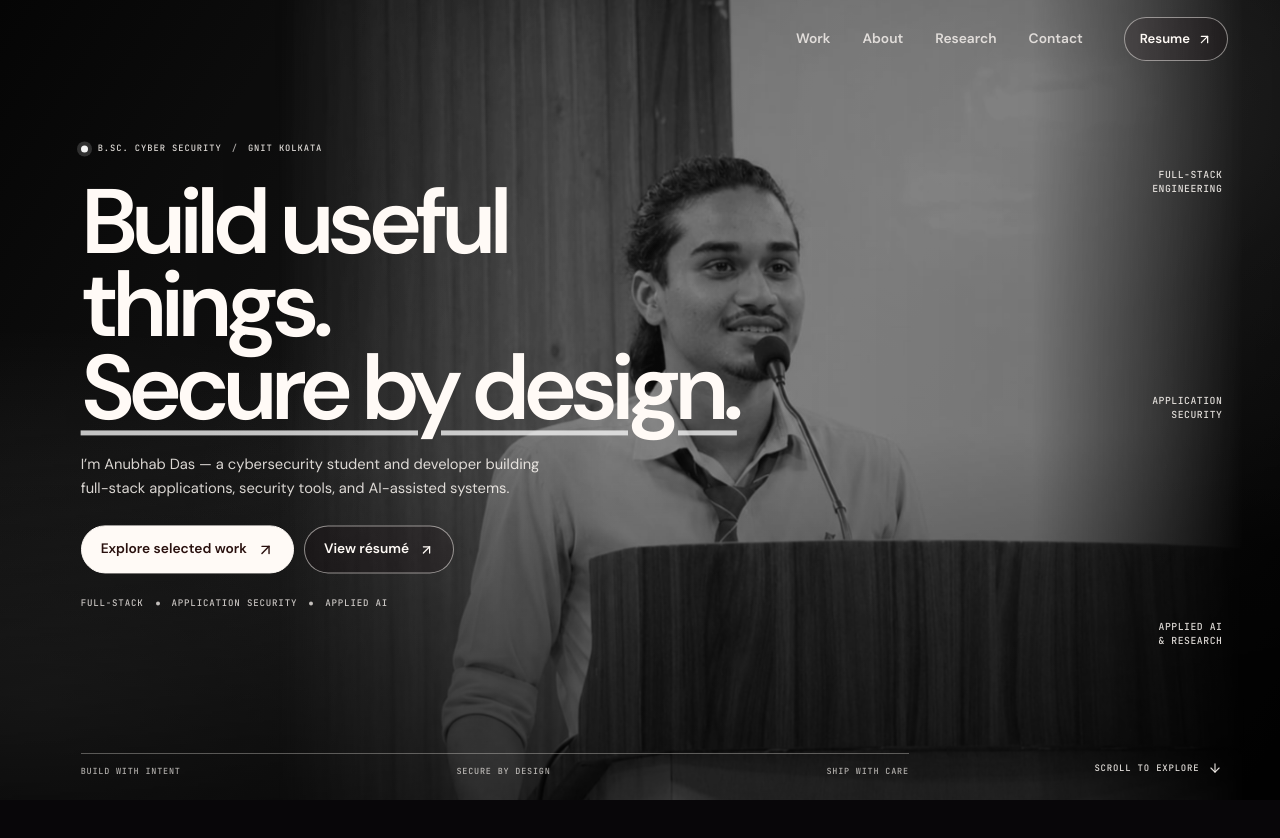
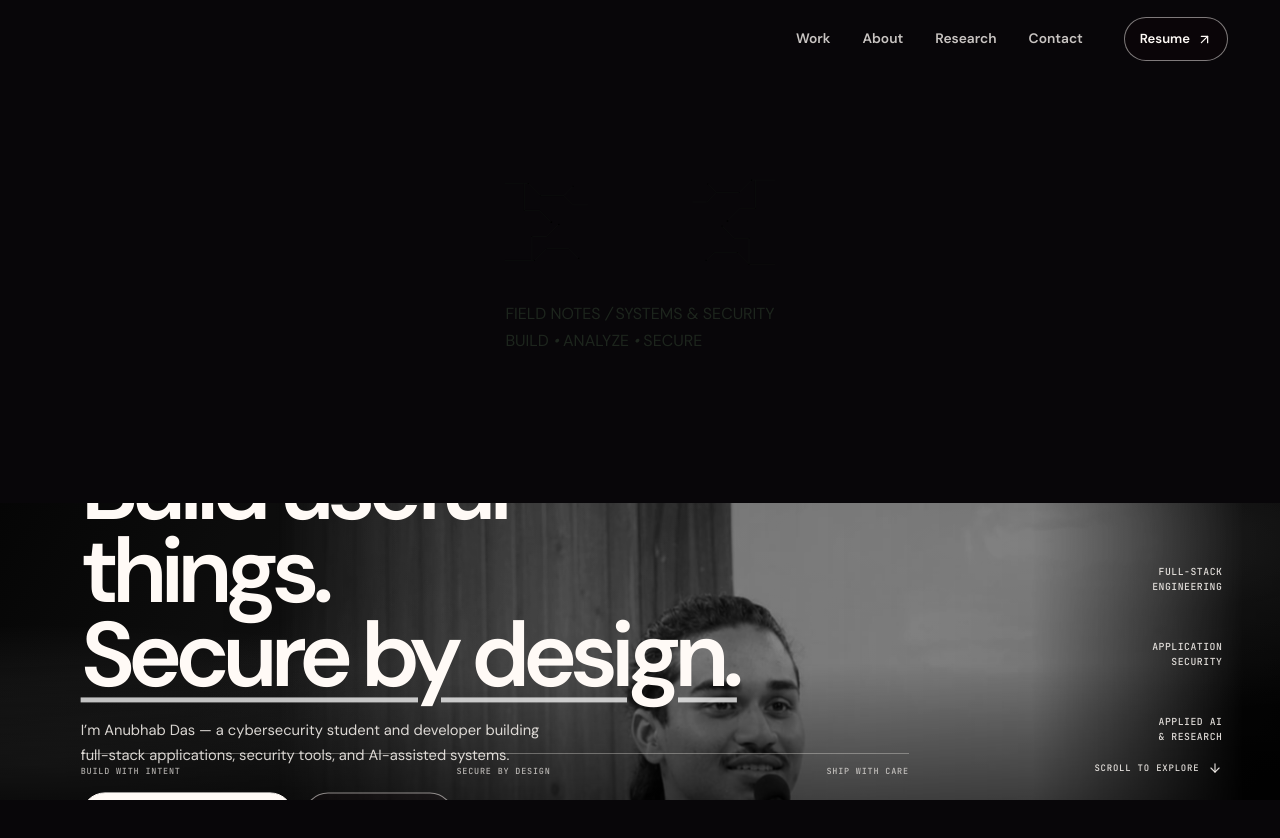
Before and after one commit to anubhab7105/My_Portfolio, a Next.js app: page / in a window 1280 px wide. Shown: the top 838 px of the page. Built offline with nearby package versions, Linux system fonts and the light colour scheme.

Commit message:
Add ambient hero scene structure

```diff
--- a/app/page.tsx
+++ b/app/page.tsx
@@ -131,6 +131,57 @@ export default function HomePage() {
         aria-label="Anubhab Das introduction"
       >
         <div className="lab-hero-sticky">
+          <div className="lab-ambient-scene" aria-hidden="true">
+            <div className="lab-ambient-grid" />
+            <div className="lab-ambient-orbit lab-ambient-orbit-a" />
+            <div className="lab-ambient-orbit lab-ambient-orbit-b" />
+            <svg className="lab-ambient-network" viewBox="0 0 1600 900" preserveAspectRatio="xMidYMid slice">
+              <g className="lab-ambient-network-lines" fill="none" stroke="currentColor" strokeWidth="1">
+                <path d="M-30 205 H138 L210 277 H350 L405 222" />
+                <path d="M-24 662 H175 L245 592 H380 L438 650" />
+                <path d="M1630 185 H1465 L1392 258 H1255 L1205 208" />
+                <path d="M1630 685 H1450 L1380 615 H1245 L1195 662" />
+                <path d="M115 205 V365 H205 L275 435" />
+                <path d="M1488 185 V352 H1398 L1322 428" />
+                <path d="M160 662 V520 H248 L320 448" />
+                <path d="M1450 685 V530 H1360 L1290 458" />
+                <path d="M350 277 L405 332 H492" />
+                <path d="M1255 258 L1200 315 H1112" />
+              </g>
+              <g className="lab-ambient-network-nodes">
+                <circle cx="138" cy="205" r="3.5" />
+                <circle cx="210" cy="277" r="2.5" />
+                <circle cx="405" cy="222" r="3" />
+                <circle cx="175" cy="662" r="3" />
+                <circle cx="245" cy="592" r="2.5" />
+                <circle cx="438" cy="650" r="3.5" />
+                <circle cx="1465" cy="185" r="3.5" />
+                <circle cx="1392" cy="258" r="2.5" />
+                <circle cx="1205" cy="208" r="3" />
+                <circle cx="1450" cy="685" r="3" />
+                <circle cx="1380" cy="615" r="2.5" />
+                <circle cx="1195" cy="662" r="3.5" />
+                <circle cx="115" cy="365" r="2.5" />
+                <circle cx="1488" cy="352" r="2.5" />
+                <circle cx="160" cy="520" r="2.5" />
+                <circle cx="1450" cy="530" r="2.5" />
+              </g>
+              <g className="lab-ambient-network-points">
+                <circle cx="275" cy="435" r="5" />
+                <circle cx="1322" cy="428" r="5" />
+                <circle cx="320" cy="448" r="4" />
+                <circle cx="1290" cy="458" r="4" />
+              </g>
+            </svg>
+            <div className="lab-ambient-label lab-ambient-label-top">
+              <span className="lab-ambient-label-dot" />
+              FIELD NOTES <i>/</i> SYSTEMS &amp; SECURITY
+            </div>
+            <div className="lab-ambient-label lab-ambient-label-bottom">
+              BUILD <i>•</i> ANALYZE <i>•</i> SECURE
+            </div>
+            <div className="lab-ambient-scanline" />
+          </div>
           <div className="lab-hero-artifacts" aria-hidden="true">
             {featuredProjects.map((project, index) => (
               <article className={`lab-hero-artifact lab-hero-artifact-${index + 1}`} key={project.id}>
```
